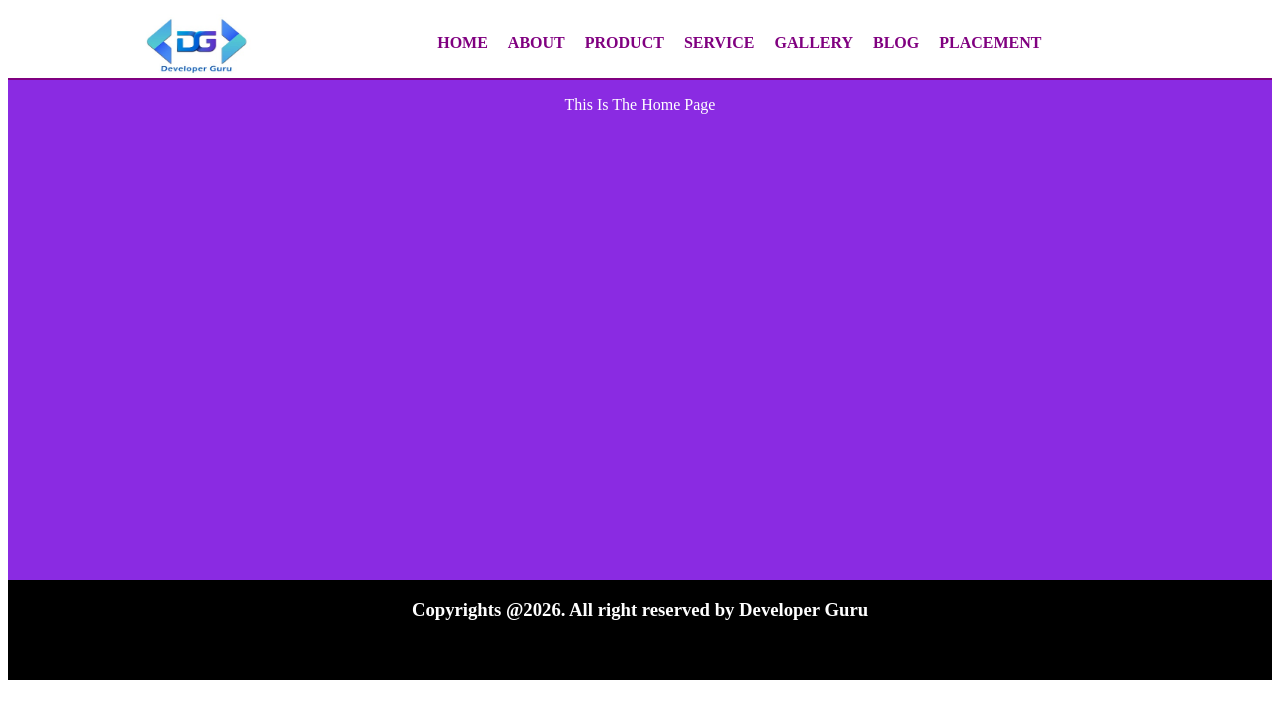
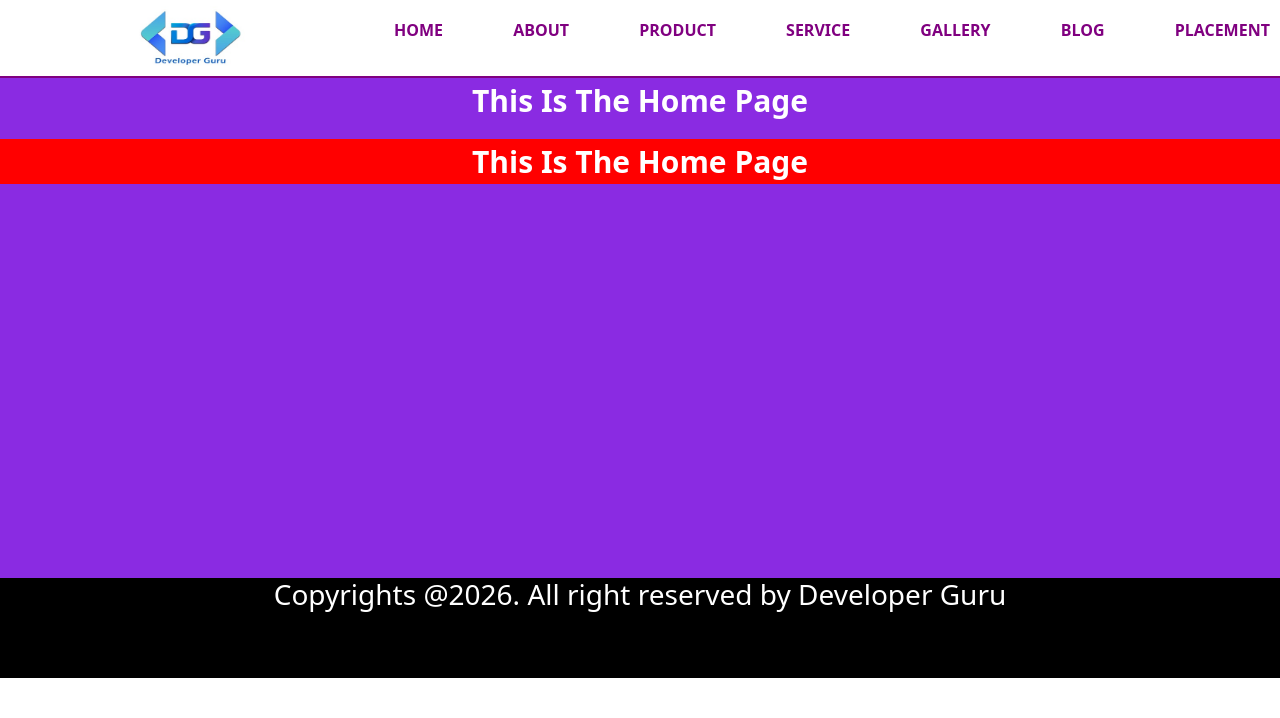
Before and after one commit to Developer-Guru-Offical/UI-329, a React (Vite) app in the folder React Js/UI-329/: page / in a window 1280 px wide. Shown: the top 718 px of the page. Built offline with nearby package versions, Linux system fonts and the light colour scheme.

Commit message:
install boostarp and scss

```diff
--- a/React Js/UI-329/package.json
+++ b/React Js/UI-329/package.json
@@ -10,6 +10,7 @@
     "preview": "vite preview"
   },
   "dependencies": {
+    "bootstrap": "^5.3.8",
     "react": "^19.2.4",
     "react-dom": "^19.2.4",
     "react-router-dom": "^7.14.0"
@@ -26,6 +27,7 @@
     "eslint-plugin-react-hooks": "^7.0.1",
     "eslint-plugin-react-refresh": "^0.5.2",
     "globals": "^17.4.0",
+    "sass": "^1.99.0",
     "vite": "^8.0.4"
   }
 }
--- a/React Js/UI-329/src/Pages/Home/Home.css
+++ /dev/null
@@ -1,13 +0,0 @@
-.mainWrapper
-{
-    width:100%;
-    float:left;
-    height:500px;
-    background-color:blueviolet;
-}
-
-.textTitleHome{
-    text-align: center;
-    color:white;
-
-}
--- /dev/null
+++ b/React Js/UI-329/src/Pages/Home/Home.module.scss
@@ -0,0 +1,25 @@
+//@import '../../assets/scss/variable.scss';
+//@use "../../assets/scss/variables.scss";
+
+.mainWrapper
+{
+    width:100%;
+    float:left;
+    height:500px;
+    background-color:blueviolet;
+}
+
+.textTitleHome{
+    font-size: 30px;
+    font-weight: 700;
+    color:white;
+    // text-align:center;
+}
+
+.textTitleHome1{
+    font-size: 30px;
+    font-weight: 700;
+    color:white;
+    background-color:red;
+    text-align:center;
+}
--- a/React Js/UI-329/src/Pages/Home/index.jsx
+++ b/React Js/UI-329/src/Pages/Home/index.jsx
@@ -1,10 +1,12 @@
-import './Home.css'
+//import './Home.css'
+import styles from './Home.module.scss';
 
 const Home = () => {
 
     return (
-        <div className='mainWrapper'>
-            <p className='textTitleHome'>This Is The Home Page</p>
+        <div className={styles.mainWrapper}>
+            <p className={`text-center ${styles.textTitleHome}`}>This Is The Home Page</p>
+            <p className={`${styles.textTitleHome} ${styles.textTitleHome1}`}>This Is The Home Page</p>
          </div>
 
     )
--- /dev/null
+++ b/React Js/UI-329/src/assets/scss/variable.scss
@@ -0,0 +1,9 @@
+
+/*********** bg-colors ********/
+
+$primanyBg:blueviolet;
+$SecondaryBg:red;
+
+/********** colors ********/
+$primaryColor:white;
+$secondaryColor:green;
--- a/React Js/UI-329/src/main.jsx
+++ b/React Js/UI-329/src/main.jsx
@@ -6,6 +6,11 @@ import { BrowserRouter } from "react-router-dom";
 import App from './App.jsx'
 import Header from './Components/Header/index.jsx';
 import Footer from './Components/Footer/index.jsx';
+import '../node_modules/bootstrap/dist/css/bootstrap.css';
+import '../node_modules/bootstrap/dist/css/bootstrap.min.css';
+import '../node_modules/bootstrap/dist/js/bootstrap.js';
+import '../node_modules/bootstrap/dist/js/bootstrap.min.js'
+
 
 createRoot(document.getElementById('root')).render(
   <StrictMode>
```
Also changed, not shown: React Js/UI-329/src/assets/scss/gloabal.scss (added), 1 other file (tests, documents, lock files or other folders).
